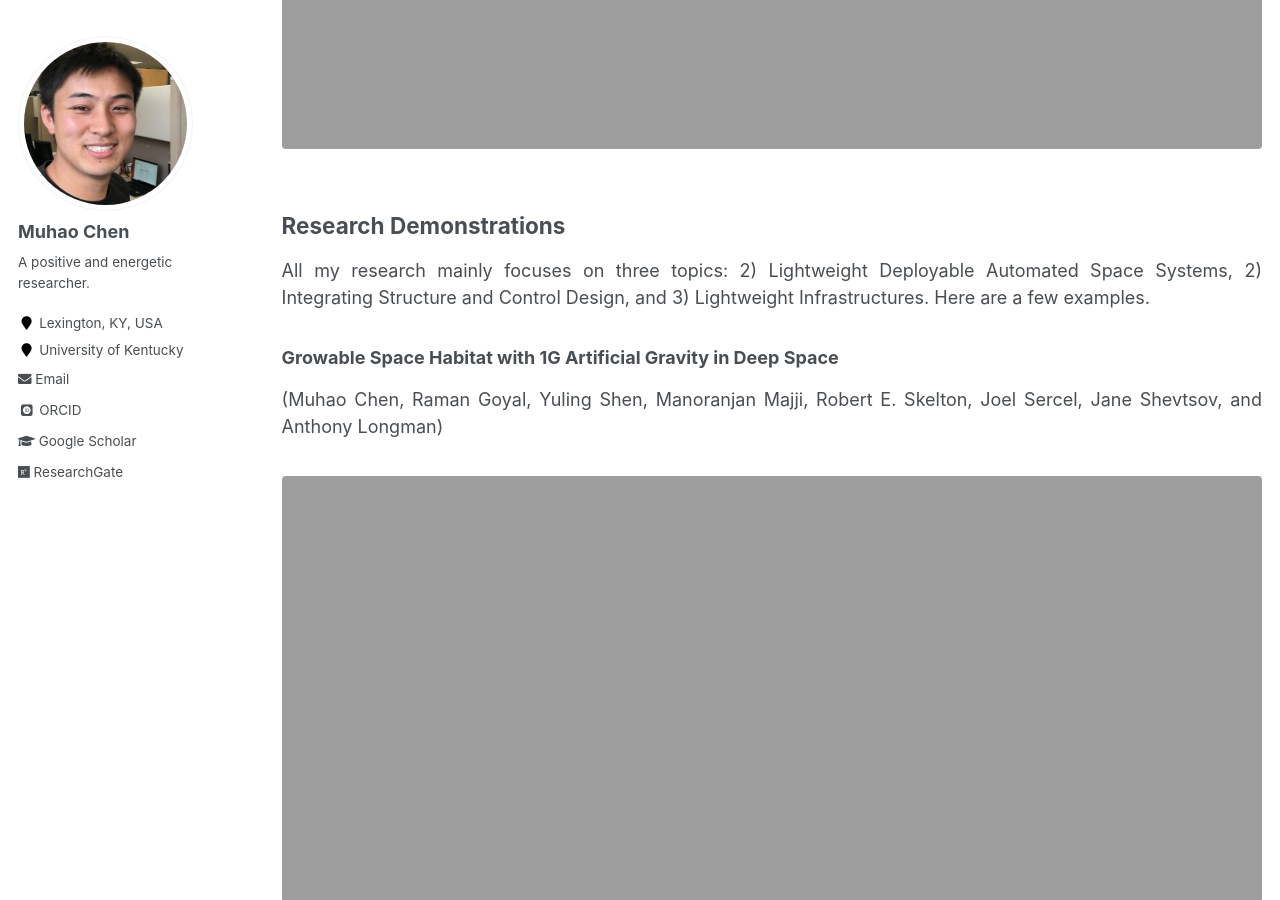
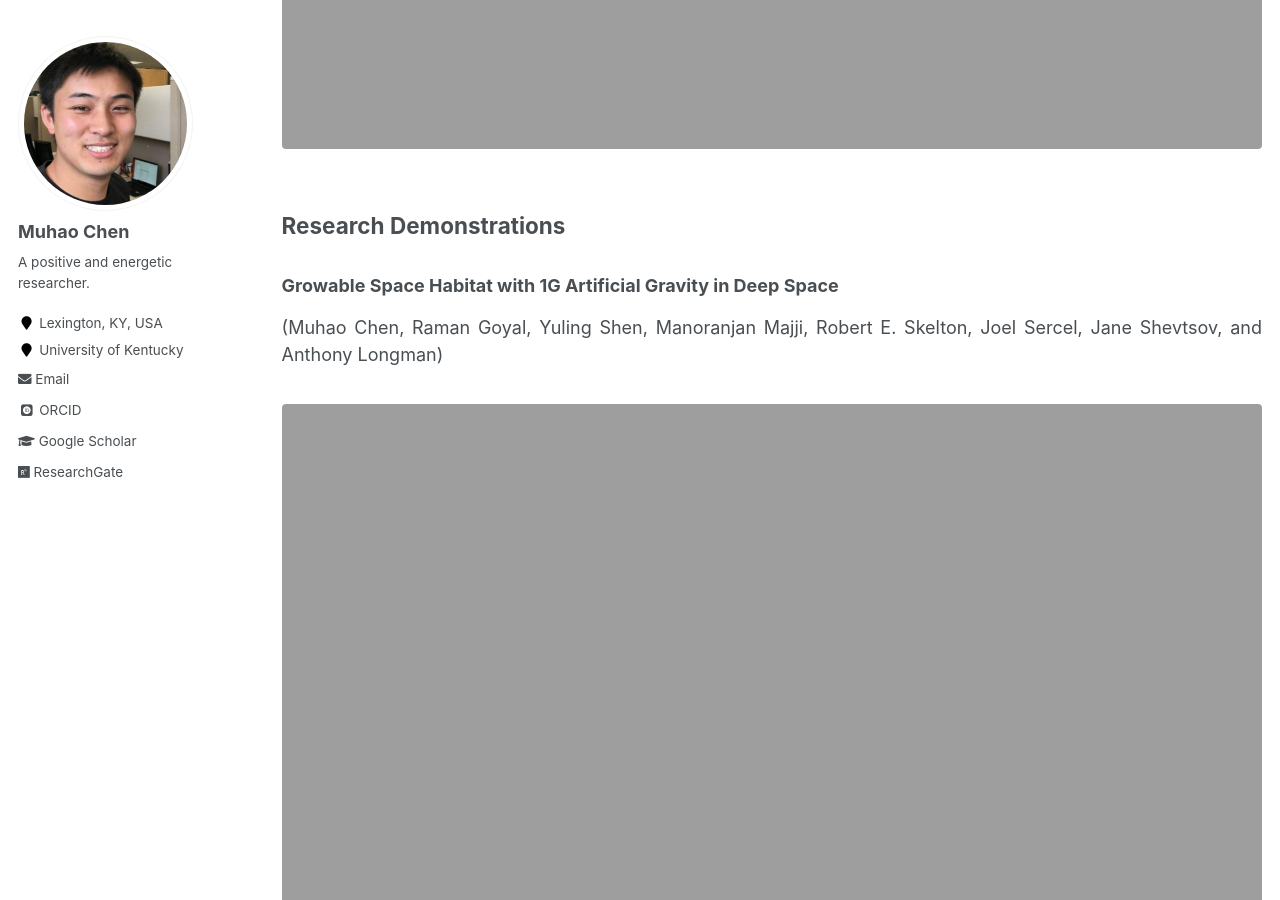
Before and after one commit to Muhao-Chen/muhao-chen.github.io, a Jekyll site: the page built from _pages/research.md, in a window 1280 px wide and 900 px high, scrolled down 1449 px. Built offline with Jekyll 4.4.1, drawn with Linux system fonts in a browser that asks for light colours; some web fonts are replaced.

Commit message:
Update research.md

```diff
--- a/_pages/research.md
+++ b/_pages/research.md
@@ -82,7 +82,7 @@ Integrating Structure and Control Design, Robotics and lightweight Automated Sys
 
 ## Research Demonstrations
 
-All my research mainly focuses on three topics: 2) Lightweight Deployable Automated Space Systems, 2) Integrating Structure and Control Design, and 3) Lightweight Infrastructures. Here are a few examples.
+<!-- All my research mainly focuses on three topics: 2) Lightweight Deployable Automated Space Systems, 2) Integrating Structure and Control Design, and 3) Lightweight Infrastructures. Here are a few examples.  -->
 
 <!-- Black and red lines are bars and strings.  -->
 ### Growable Space Habitat with 1G Artificial Gravity in Deep Space
```
